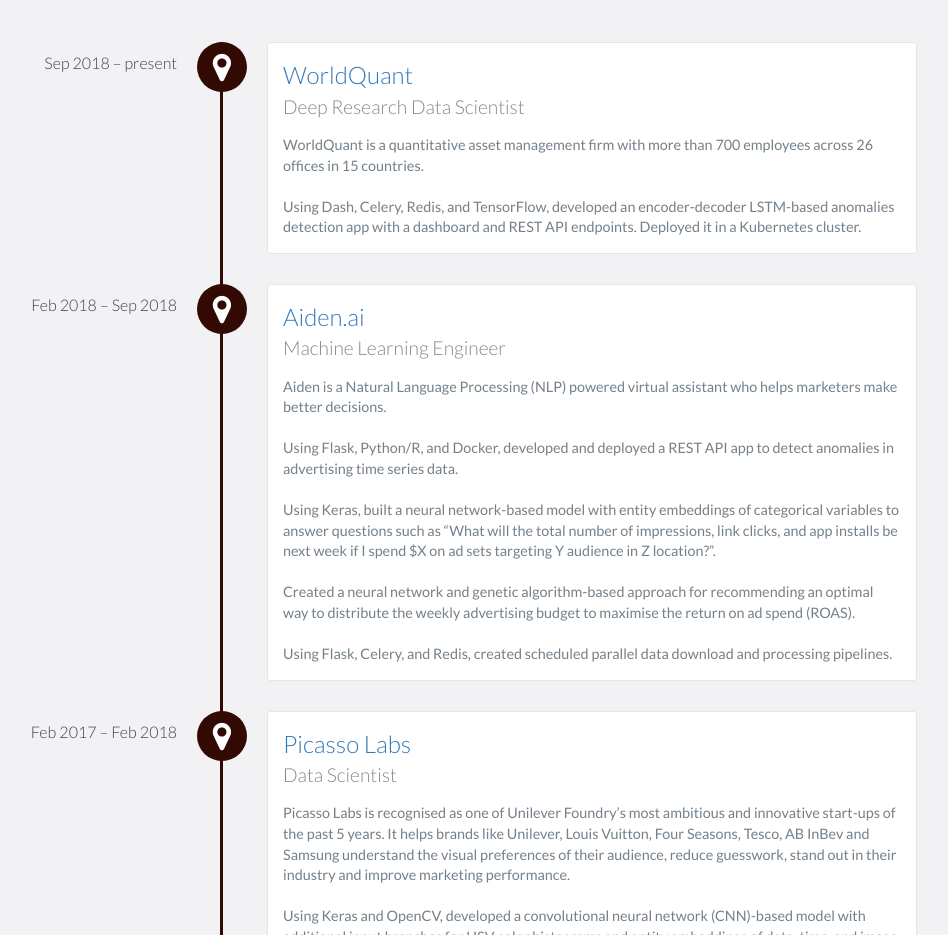
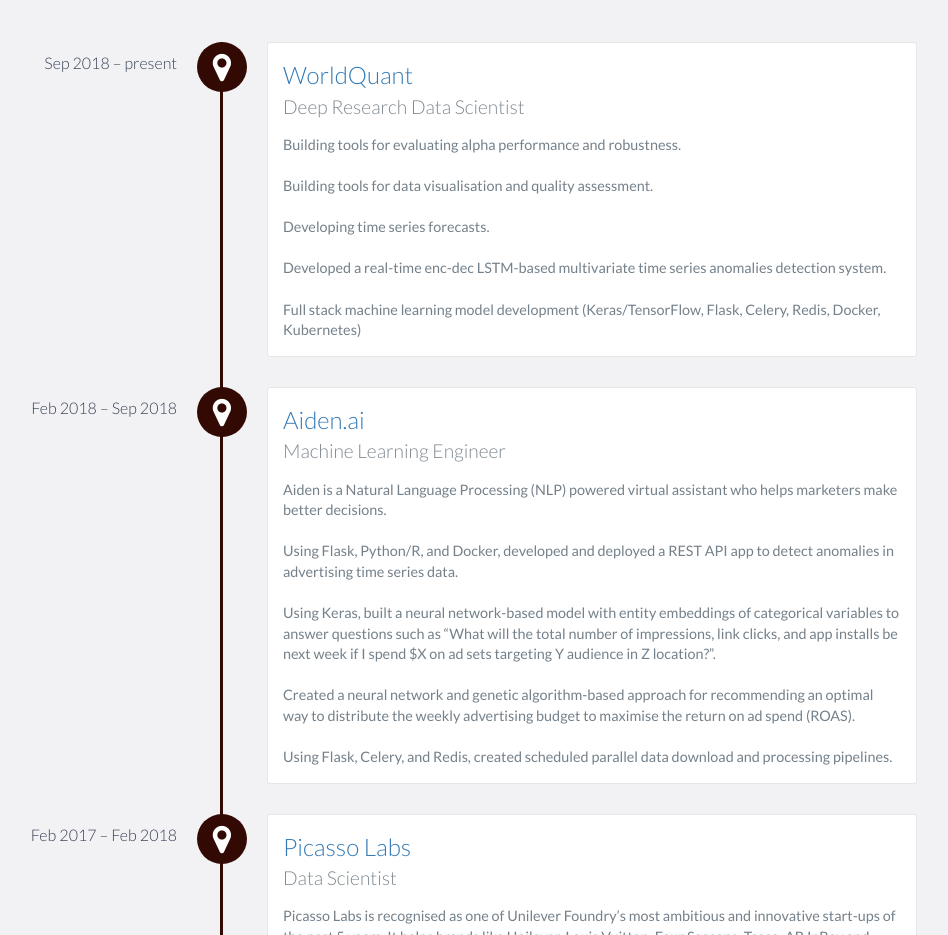
Before and after one commit to karolisjan/karolisjan.github.io, a website: page index.html in a window 1280 px wide. Shown: the part 1660-2595 px from the top of the page, without its empty margins (223-1171 px from the left). Drawn offline with nearby package versions, Linux system fonts and the light colour scheme.

Commit message:
Update description

```diff
--- a/index.html
+++ b/index.html
@@ -148,9 +148,16 @@
                 <h3><a href="https://www.worldquant.com/home/">WorldQuant</a></h3>
                 <h4>Deep Research Data Scientist</h4>
                 <p>
-                    WorldQuant is a quantitative asset management firm with more than 700 employees across 26 offices in 15 countries.
+                    Building tools for evaluating alpha performance and robustness.
                     <br><br>
-                    Using Dash, Celery, Redis, and TensorFlow, developed an encoder-decoder LSTM-based anomalies detection app with a dashboard and REST API endpoints. Deployed it in a Kubernetes cluster.
+                    Building tools for data visualisation and quality assessment.
+                    <br><br>
+                    Developing time series forecasts.
+                    <br><br>
+                    Developed a real-time enc-dec LSTM-based multivariate time series anomalies detection system.
+                    <br><br>
+                    Full stack machine learning model development (Keras/TensorFlow, Flask, Celery, Redis, Docker, Kubernetes)
+                </p>
             </div>
 
             <div data-date="Feb 2018 – Sep 2018">
```
